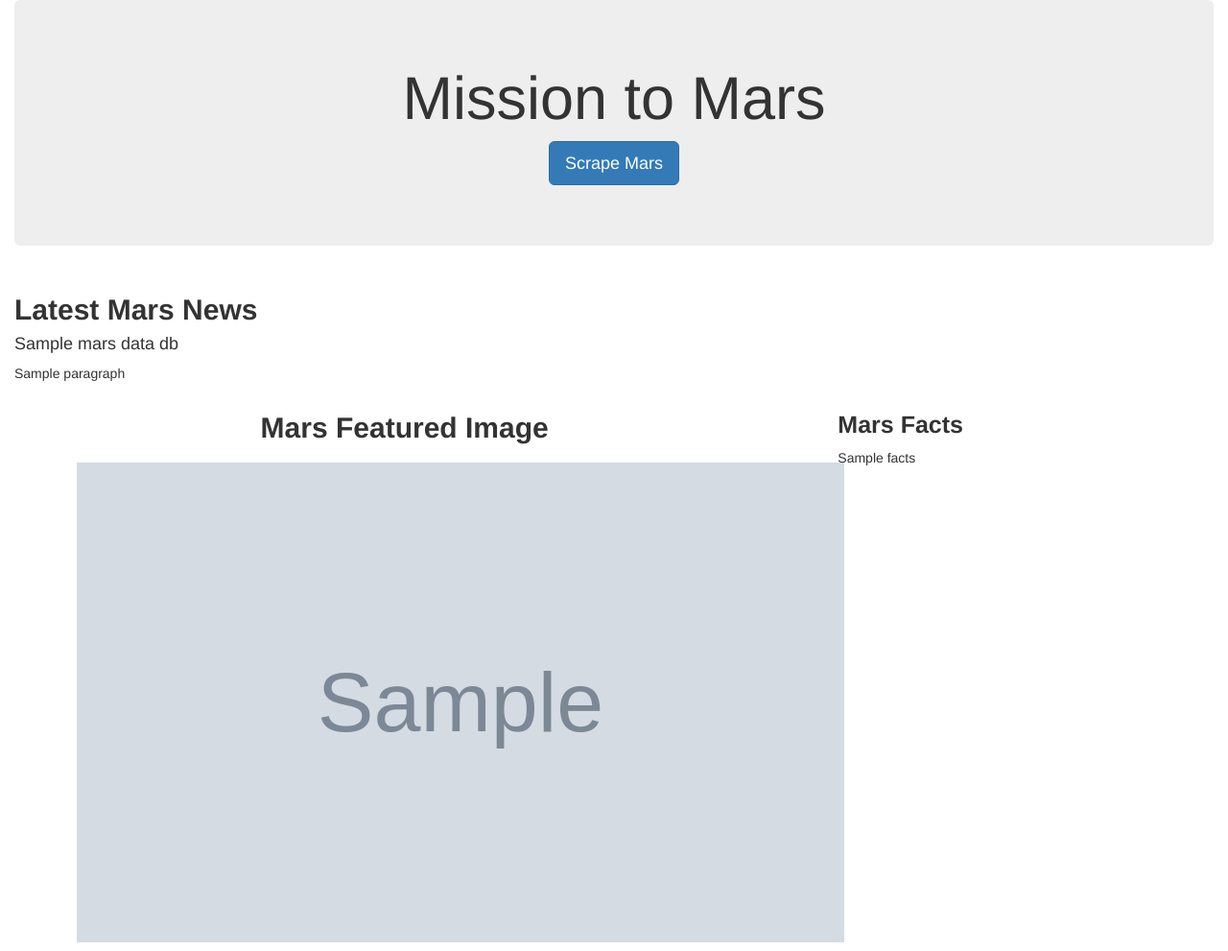
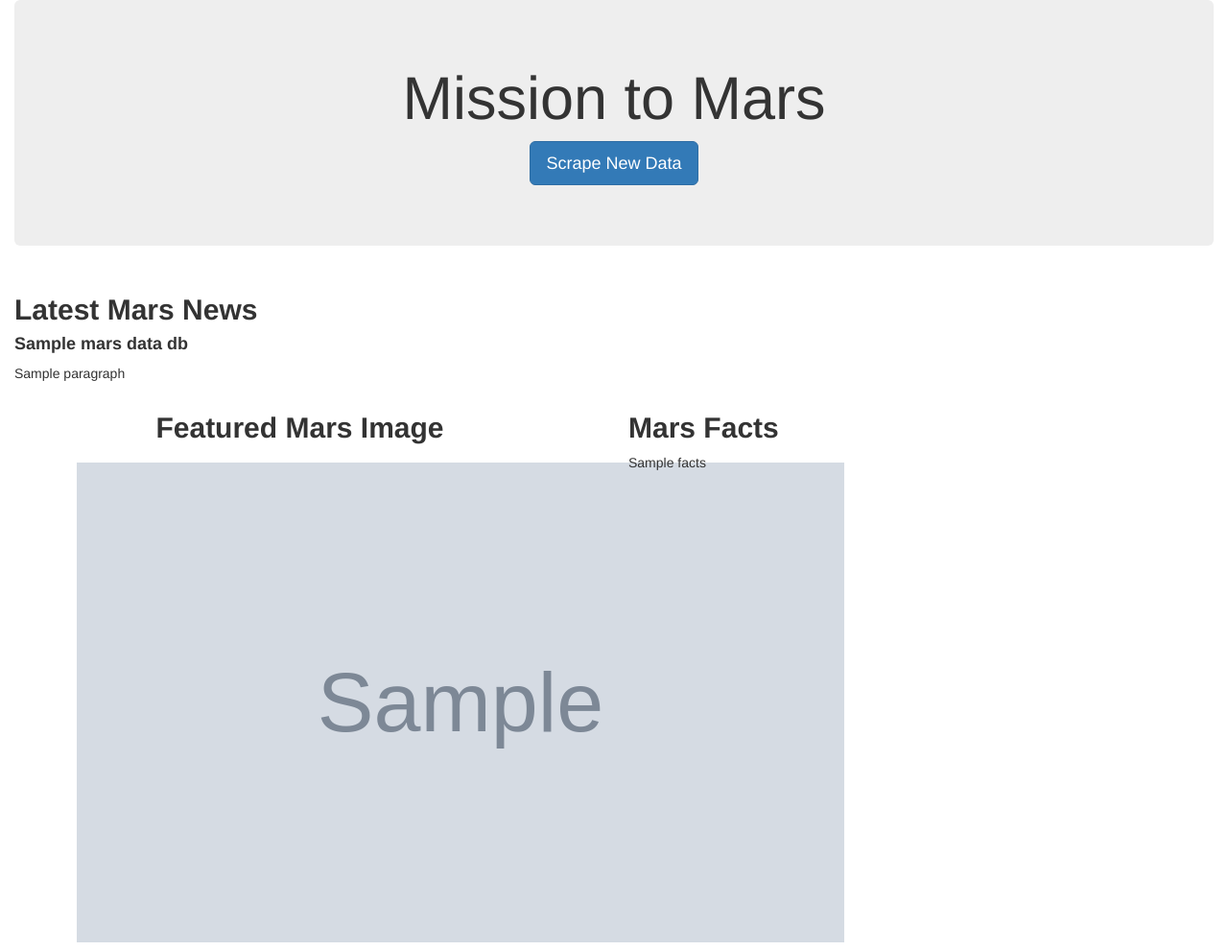
Before and after one commit to daniale93/web-scraping-challenge, a Flask app: page / in a window 1280 px wide. Shown: the top 991 px of the page at 96% size. Run offline with Flask 2, Linux system fonts and the light colour scheme; grey boxes marked "Sample" are stand-in pictures; a database or web service that is not in the repository returns one stand-in record (values such as "Sample title"); some libraries are stand-ins or nearby versions.

Commit message:
add application screenshots

```diff
--- a/Missions_to_Mars/scrape_mars.py
+++ b/Missions_to_Mars/scrape_mars.py
@@ -51,14 +51,14 @@ def scrape():
     facts_url = 'https://space-facts.com/mars/'
     mars_facts = pd.read_html(facts_url)
     mars_facts_df = mars_facts[2]
-    mars_facts_df.columns = ["Description", "Value"]
+    mars_facts_df.columns = ["Description", "Mars"]
     mars_facts_html = mars_facts_df.to_html()
 
 
 
 
     # Hemi Scrape
-    hemi_url = 'https://astrogeology.usgs.gov/search/results?q=hemisphere+enhanced&k1=target&v1=Mars'
+    hemi_url = 'https://astrogeology.usgs.gov/search/results?q=hemisphere+enhanced&k1=target&v1 =Mars'
     browser.visit(hemi_url)
     html = browser.html
     hemi_soup = bs(html, 'html.parser')
--- a/Missions_to_Mars/templates/index.html
+++ b/Missions_to_Mars/templates/index.html
@@ -14,25 +14,25 @@
   <div class="container-fluid">
     <div class="jumbotron text-center">
       <h1>Mission to Mars</h1>
-      <p><a class="btn btn-primary btn-lg" href="/scrape" role="button">Scrape Mars</a></p>
+      <p><a class="btn btn-primary btn-lg" href="/scrape" role="button">Scrape New Data</a></p>
     </div>
 
     <div class="row">
         <div class="col-md-12" id="mars-news">
         <h2 style="font-size:30px; font-weight:bold">Latest Mars News</h2>
-        <h4>{{ mars.news_title }}</h4>
+        <h4 style="font-weight:bold">{{ mars.news_title }}</h4>
         <p>{{ mars.paragraph }}</p>
     </div>
 
     <div class="row">
-        <div class="col-md-8" id="feat-img">
-        <h2 align="center" style="font-size:30px; font-weight:bold">Mars Featured Image</h2>
+        <div class="col-md-6" id="feat-img">
+        <h2 align="center" style="font-size:30px; font-weight:bold">Featured Mars Image</h2>
         <img src="{{mars.image}}" class="img-featured" alt="Featured Mars Image" width= 800px height= 500px vspace= 10px hspace=80px >
         </div>
         <div class="col-md-4" id="mars-facts">
             <div class= "card border secondary">
                 <div class= "card body">
-                    <h3 class= "card title" style="font-size:25px; font-weight:bold">Mars Facts</h3>
+                    <h3 class= "card title" style="font-size:30px; font-weight:bold">Mars Facts</h3>
                     <p class= "card text">
                         {{ mars.facts | safe }}</p>
                 </div>
@@ -46,7 +46,7 @@
             {% for hemi in mars.hemisphere %}
                 <div class= "col-md-3">
                     <div class="thumbnail">
-                        <img class= "hem_image" src="{{hemi.img_url}}" width= 400px height= 400px>
+                        <img class= "hem_image" src="{{hemi.img_url}}" width= 450px height= 450px>
                         <div class= "card body">
                                 <b class= "card text"> {{ hemi.title }}</b>
                         </div>
```
Also changed, not shown: Missions_to_Mars/application screenshot 1.png (added), Missions_to_Mars/application screenshot 2.png (added), 1 other file.
